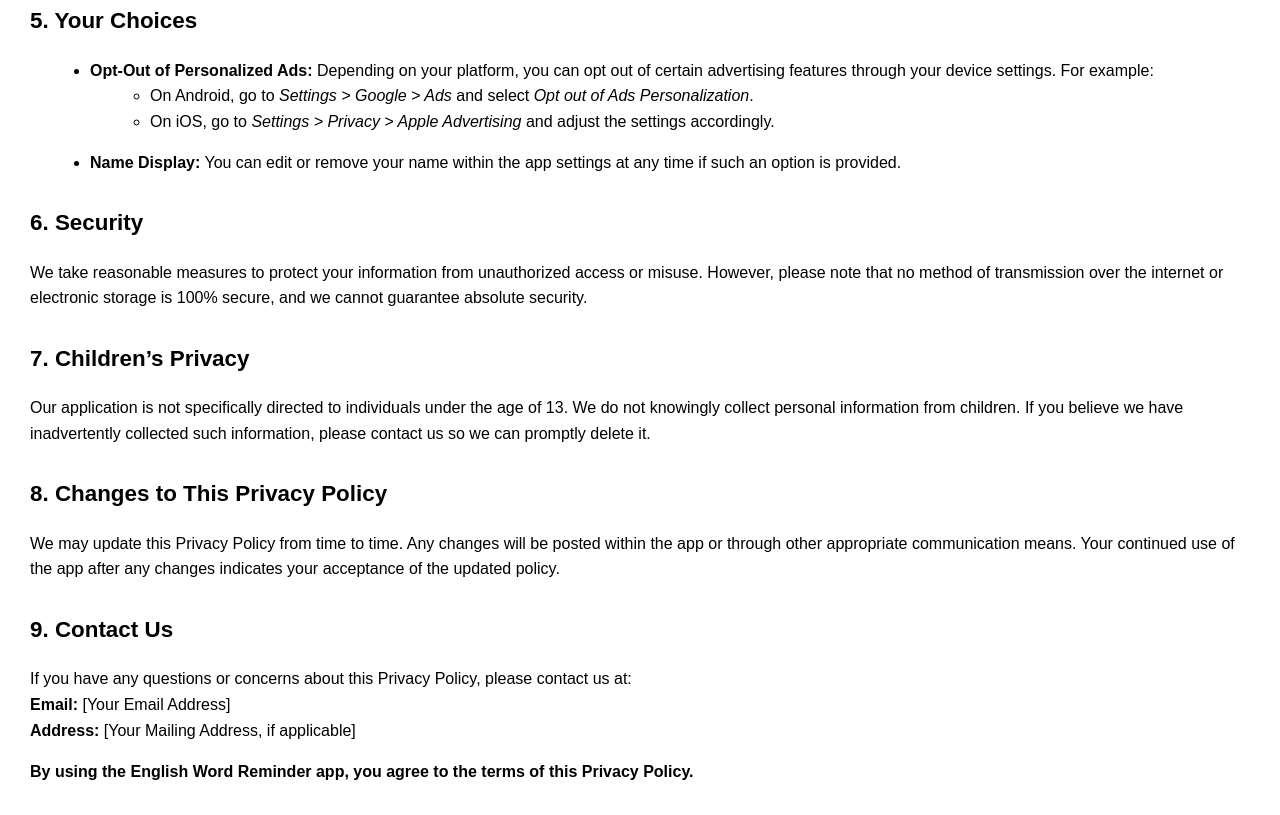
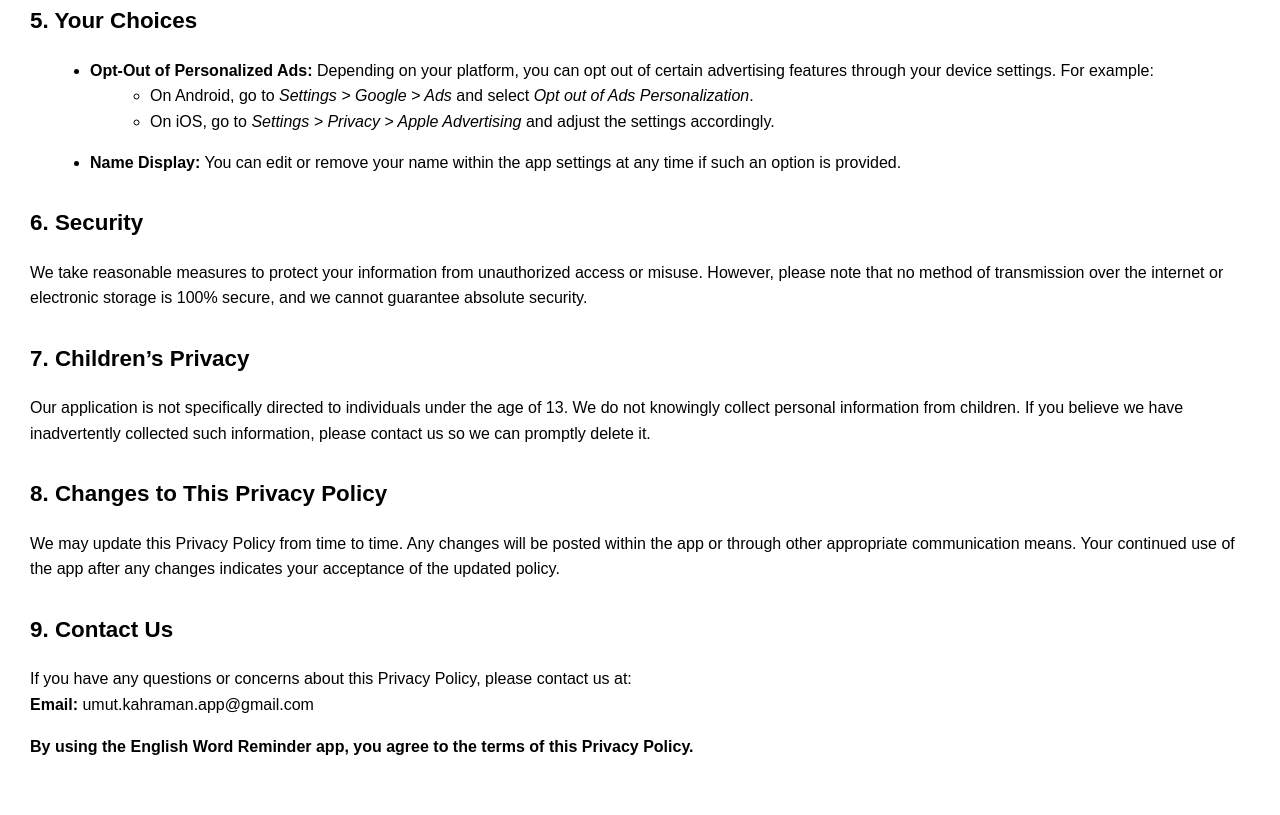
Before and after one commit to kahramanumut/ewr-static, a plain HTML site: page privacy.html in a window 1280 px wide. Shown: the part 1006-1821 px from the top of the page. After the commit the page ends 1795 px from the top, so only its background shows below. Drawn offline with Linux system fonts and the light colour scheme.

Commit message:
updated privacy

```diff
--- a/privacy.html
+++ b/privacy.html
@@ -34,7 +34,7 @@
 </head>
 <body>
   <h1>Privacy Policy for English Word Reminder</h1>
-  <p><strong>Last Updated: [Date]</strong></p>
+  <p><strong>Last Updated: January 17, 2025</strong></p>
 
   <p>Thank you for using <strong>English Word Reminder</strong> ("we," "our," or "us"). We are committed to respecting your privacy. This Privacy Policy explains how we collect, use, and protect your information when you use our mobile application.</p>
 
@@ -105,8 +105,7 @@
   <h2>9. Contact Us</h2>
   <p>
     If you have any questions or concerns about this Privacy Policy, please contact us at:<br>
-    <strong>Email:</strong> [Your Email Address]<br>
-    <strong>Address:</strong> [Your Mailing Address, if applicable]
+    <strong>Email:</strong> umut.kahraman.app@gmail.com<br>
   </p>
 
   <p><strong>By using the English Word Reminder app, you agree to the terms of this Privacy Policy.</strong></p>
```
